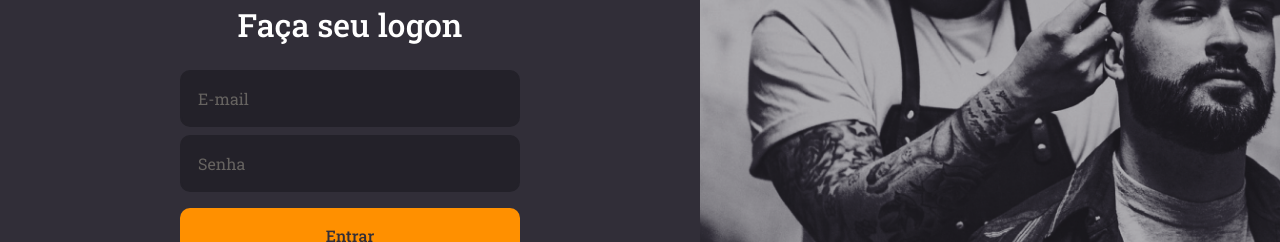
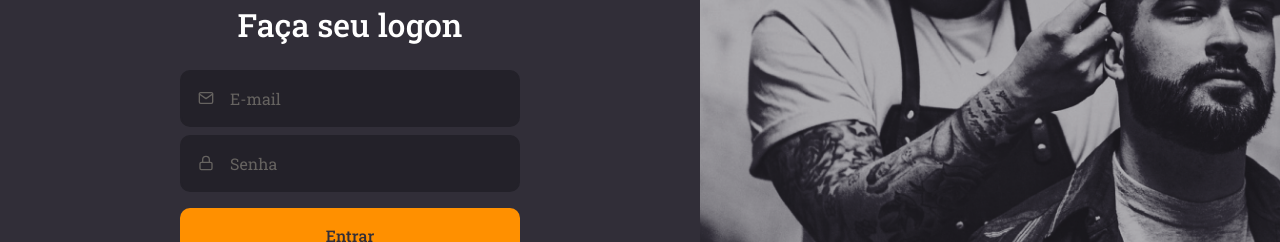
Before and after one commit to gabrielkim13/gostack-gobarber-web, a React (Create React App) app: page / in a window 1280 px wide. Shown: the part 289-531 px from the top of the page. Built offline with nearby package versions, Linux system fonts and the light colour scheme.

Commit message:
Refactor Inputs and Buttons as reusable components

```diff
--- /dev/null
+++ b/src/components/Button/index.tsx
@@ -0,0 +1,13 @@
+import React, { ButtonHTMLAttributes } from 'react';
+
+import { Container } from './styles';
+
+type ButtonProps = ButtonHTMLAttributes<HTMLButtonElement>;
+
+const Button: React.FC<ButtonProps> = ({ children, ...rest }) => (
+  <Container type="button" {...rest}>
+    {children}
+  </Container>
+);
+
+export default Button;
--- /dev/null
+++ b/src/components/Button/styles.ts
@@ -0,0 +1,20 @@
+import styled from 'styled-components';
+import { shade } from 'polished';
+
+export const Container = styled.button`
+  width: 100%;
+  height: 56px;
+  background: #ff9000;
+  border-radius: 10px;
+  border: 0px;
+  padding: 0 16px;
+  font-weight: 500;
+  color: #312e38;
+  margin-top: 16px;
+
+  transition: background-color 0.2s;
+
+  &:hover {
+    background: ${shade(0.2, '#ff9000')};
+  }
+`;
--- /dev/null
+++ b/src/components/Input/index.tsx
@@ -0,0 +1,18 @@
+import React, { InputHTMLAttributes } from 'react';
+import { IconBaseProps } from 'react-icons';
+
+import { Container } from './styles';
+
+interface InputProps extends InputHTMLAttributes<HTMLInputElement> {
+  name: string;
+  icon?: React.ComponentType<IconBaseProps>;
+}
+
+const Input: React.FC<InputProps> = ({ icon: Icon, ...rest }) => (
+  <Container>
+    {Icon && <Icon />}
+    <input {...rest} />
+  </Container>
+);
+
+export default Input;
--- /dev/null
+++ b/src/components/Input/styles.ts
@@ -0,0 +1,33 @@
+import styled from 'styled-components';
+
+export const Container = styled.div`
+  display: flex;
+  align-items: center;
+
+  width: 100%;
+  background: #232129;
+  color: #666360;
+  border-radius: 10px;
+  border: 2px solid #232129;
+  padding: 16px;
+
+  & + div {
+    margin-top: 8px;
+  }
+
+  input {
+    flex: 1;
+
+    border: 0;
+    background: transparent;
+    color: #f4ede8;
+
+    &::placeholder {
+      color: #666360;
+    }
+  }
+
+  svg {
+    margin-right: 16px;
+  }
+`;
--- a/src/pages/SignIn/index.tsx
+++ b/src/pages/SignIn/index.tsx
@@ -1,5 +1,8 @@
 import React from 'react';
-import { FiLogIn } from 'react-icons/fi';
+import { FiLogIn, FiMail, FiLock } from 'react-icons/fi';
+
+import Input from '../../components/Input';
+import Button from '../../components/Button';
 
 import logo from '../../assets/logo.svg';
 
@@ -13,10 +16,15 @@
       <form>
         <h1>Faça seu logon</h1>
 
-        <input type="email" placeholder="E-mail" />
-        <input type="password" placeholder="Senha" />
+        <Input name="email" icon={FiMail} type="email" placeholder="E-mail" />
+        <Input
+          name="password"
+          icon={FiLock}
+          type="password"
+          placeholder="Senha"
+        />
 
-        <button type="submit">Entrar</button>
+        <Button type="submit">Entrar</Button>
 
         <a href="/">Esqueci minha senha</a>
       </form>
--- a/src/pages/SignIn/styles.ts
+++ b/src/pages/SignIn/styles.ts
@@ -27,41 +27,6 @@
 
     h1 {
       margin-bottom: 24px;
-    }
-
-    input {
-      width: 100%;
-      background: #232129;
-      color: #f4ede8;
-      border-radius: 10px;
-      border: 2px solid #232129;
-      padding: 16px;
-
-      &::placeholder {
-        color: #666360;
-      }
-
-      & + input {
-        margin-top: 8px;
-      }
-    }
-
-    button {
-      width: 100%;
-      height: 56px;
-      background: #ff9000;
-      border-radius: 10px;
-      border: 0;
-      padding: 0 16px;
-      font-weight: 500;
-      color: #312e38;
-      margin-top: 16px;
-
-      transition: background-color 0.2s;
-
-      &:hover {
-        background: ${shade(0.2, '#ff9000')};
-      }
     }
 
     a {
```
Also changed, not shown: .eslintrc.json, 1 other file (tests, documents, lock files or other folders).
